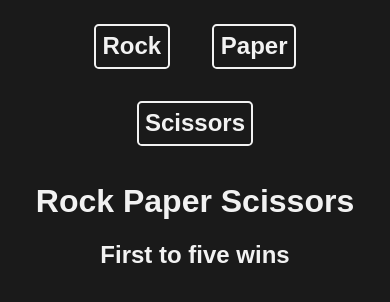
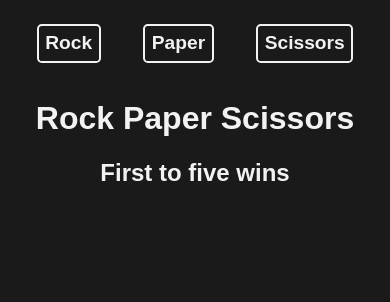
Before and after one commit to jav22/rock-paper-scissors, a plain HTML site: page index.html in a window 390 px wide. Drawn offline with Linux system fonts and the light colour scheme.

Commit message:
Remove unnecessary media query

```diff
--- a/css/styles.css
+++ b/css/styles.css
@@ -1,8 +1,3 @@
-@media(max-width: 700px){
-    button{
-        font-size: 1.5rem !important;
-    }
-}
 *{
     background-color:#1a1a1a;
     color: #f2f2f2;
```
